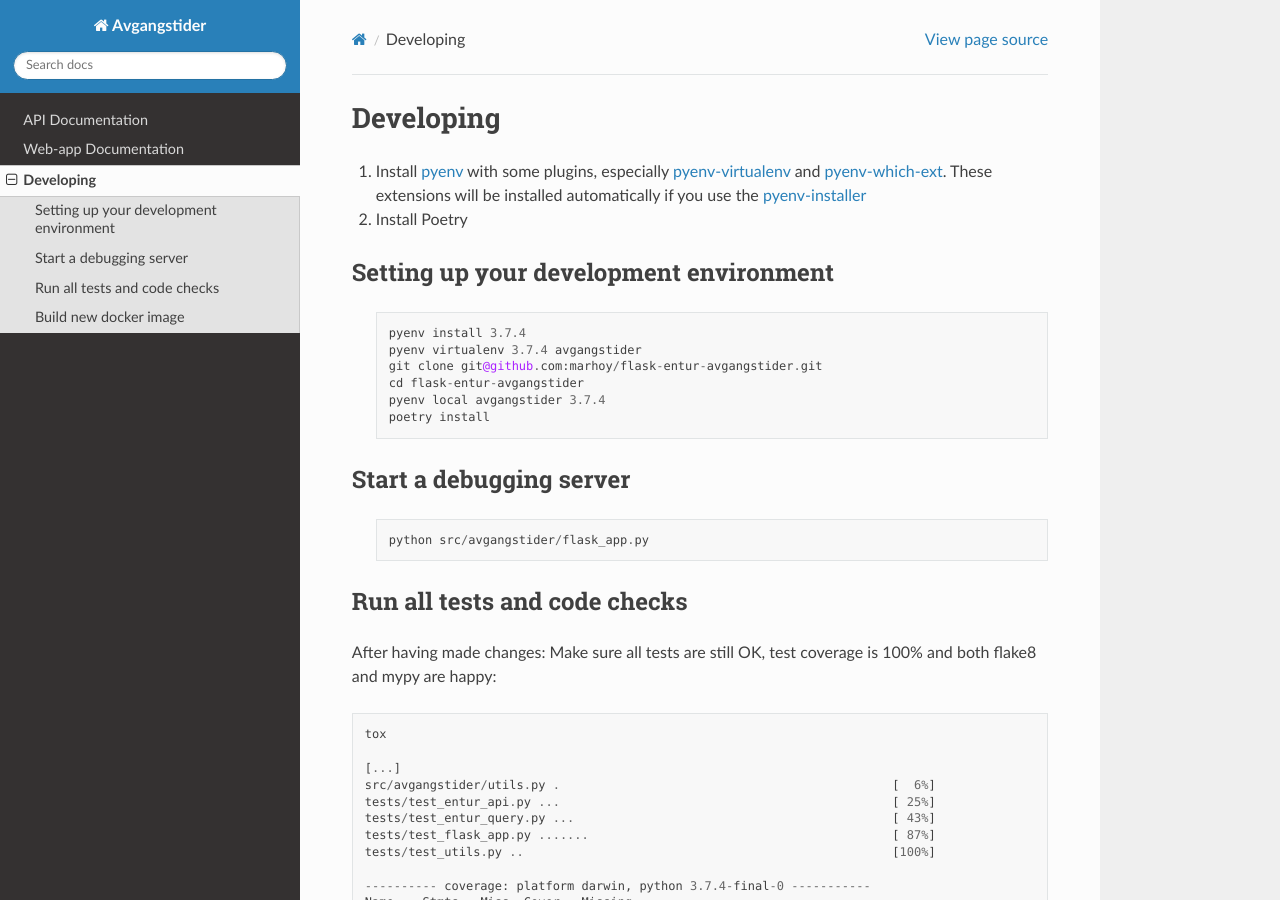
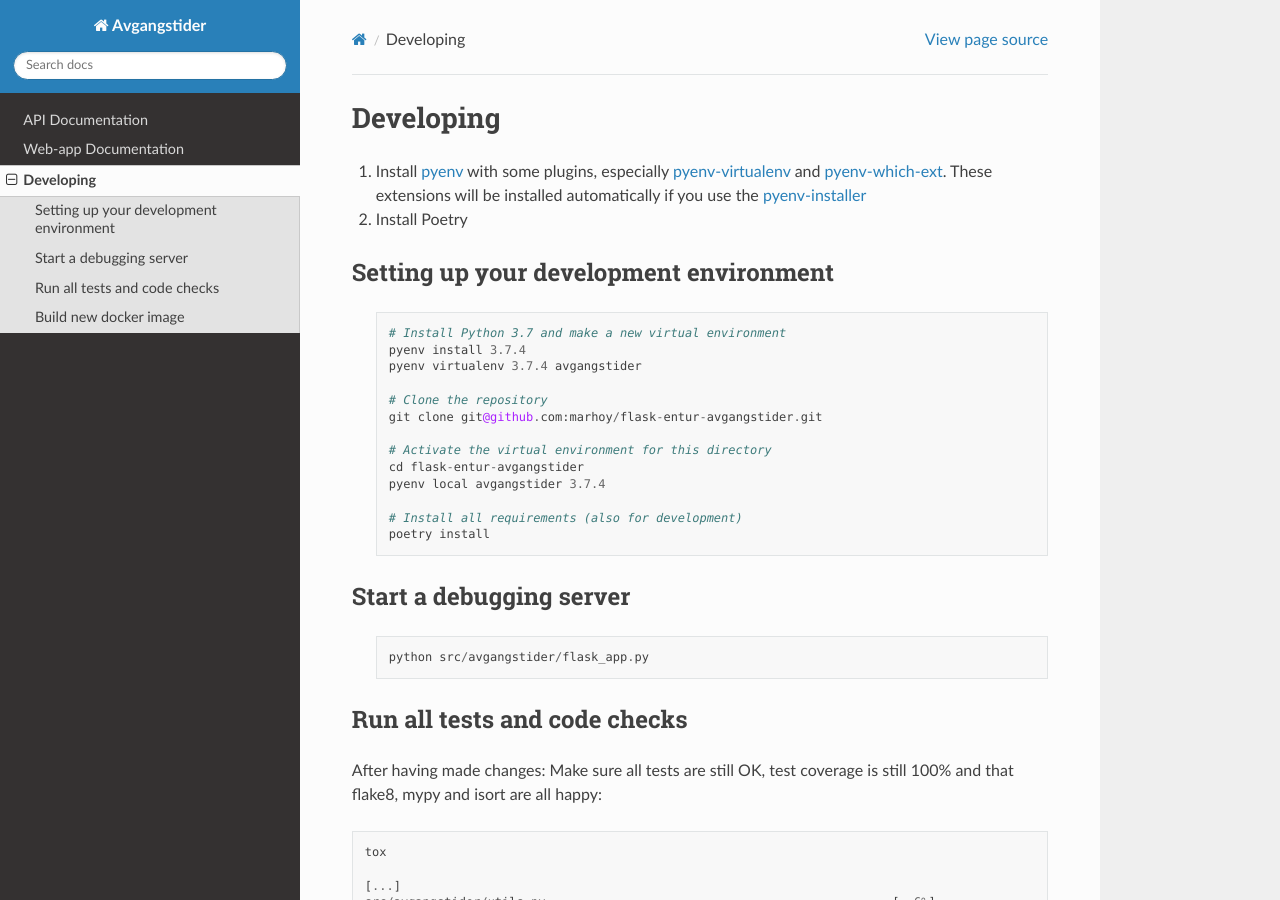
Before and after one commit to marhoy/flask-entur-avgangstider, a Sphinx documentation site: the page built from docs/developing.rst, in a window 1280 px wide and 900 px high. Built offline with Sphinx 7.4.7 and the Read the Docs theme 2.0.0, drawn with Linux system fonts in a browser that asks for light colours.

```diff
--- a/docs/developing.rst
+++ b/docs/developing.rst
@@ -13,11 +13,18 @@ Setting up your development environment
 ---------------------------------------
  ::
 
+    # Install Python 3.7 and make a new virtual environment
     pyenv install 3.7.4
     pyenv virtualenv 3.7.4 avgangstider
+
+    # Clone the repository
     git clone git@github.com:marhoy/flask-entur-avgangstider.git
+
+    # Activate the virtual environment for this directory
     cd flask-entur-avgangstider
     pyenv local avgangstider 3.7.4
+
+    # Install all requirements (also for development)
     poetry install
 
 
@@ -33,7 +40,7 @@ Run all tests and code checks
 -----------------------------
 
 After having made changes: Make sure all tests are still OK, test coverage
-is 100% and both flake8 and mypy are happy::
+is still 100% and that flake8, mypy and isort are all happy::
 
     tox
 
```
Also changed, not shown: docs/api.rst (+15 -0 lines), docs/index.rst (+25 -5 lines), docs/readme.rst (deleted, +0 -35 lines).
